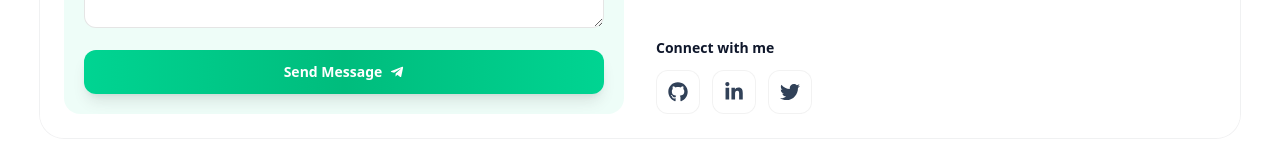
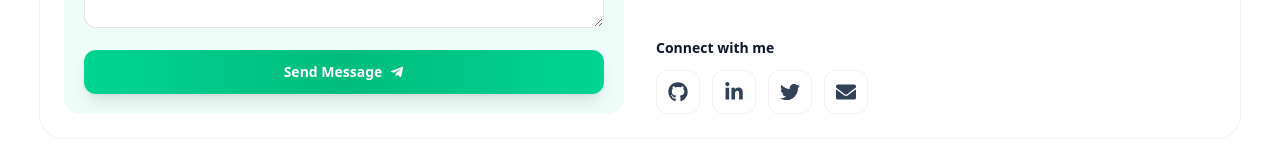
Before and after one commit to noorafifi889/Protoflio-, a Next.js app: page / in a window 1280 px wide. Shown: the part 6118-6282 px from the top of the page. Built offline with nearby package versions, Linux system fonts and the light colour scheme.

Commit message:
add a links to icon and add a gmail icon

```diff
--- a/src/component/contact/ContactInfo.tsx
+++ b/src/component/contact/ContactInfo.tsx
@@ -2,7 +2,7 @@
 
 import React from "react";
 import { HiOutlineEnvelope, HiOutlineMapPin } from "react-icons/hi2";
-import { FaGithub, FaGlassMartiniAlt, FaLinkedinIn, FaTwitter } from "react-icons/fa";
+import { FaEnvelope, FaGithub, FaGlassMartiniAlt, FaLinkedinIn, FaTwitter } from "react-icons/fa";
 
 export default function ContactInfo() {
   return (
@@ -38,13 +38,23 @@ export default function ContactInfo() {
         <p className="text-sm font-semibold text-slate-900 dark:text-white">
           Connect with me
         </p>
-        <div className="mt-3 flex gap-3">
-          <SocialIcon Icon={FaGithub} />
-          <SocialIcon Icon={FaLinkedinIn} />
-          <SocialIcon Icon={FaTwitter} />
-                    {/* <SocialIcon Icon={FaGlassMartiniAlt} /> */}
+ <div className="mt-3 flex gap-3">
+  <a href="https://github.com/noorafifi889" target="_blank" rel="noopener noreferrer">
+    <SocialIcon Icon={FaGithub} />
+  </a>
 
-        </div>
+  <a href="https://www.linkedin.com/in/noor-al-afifi-168483399" target="_blank" rel="noopener noreferrer">
+    <SocialIcon Icon={FaLinkedinIn} />
+  </a>
+
+  <a href="https://twitter.com/noor-afifi" target="_blank" rel="noopener noreferrer">
+    <SocialIcon Icon={FaTwitter} />
+  </a>
+
+  <a href="mailto:noorelafifi889@gmail.com">
+    <SocialIcon Icon={FaEnvelope} />
+  </a>
+</div>
       </div>
     </div>
   );
```
